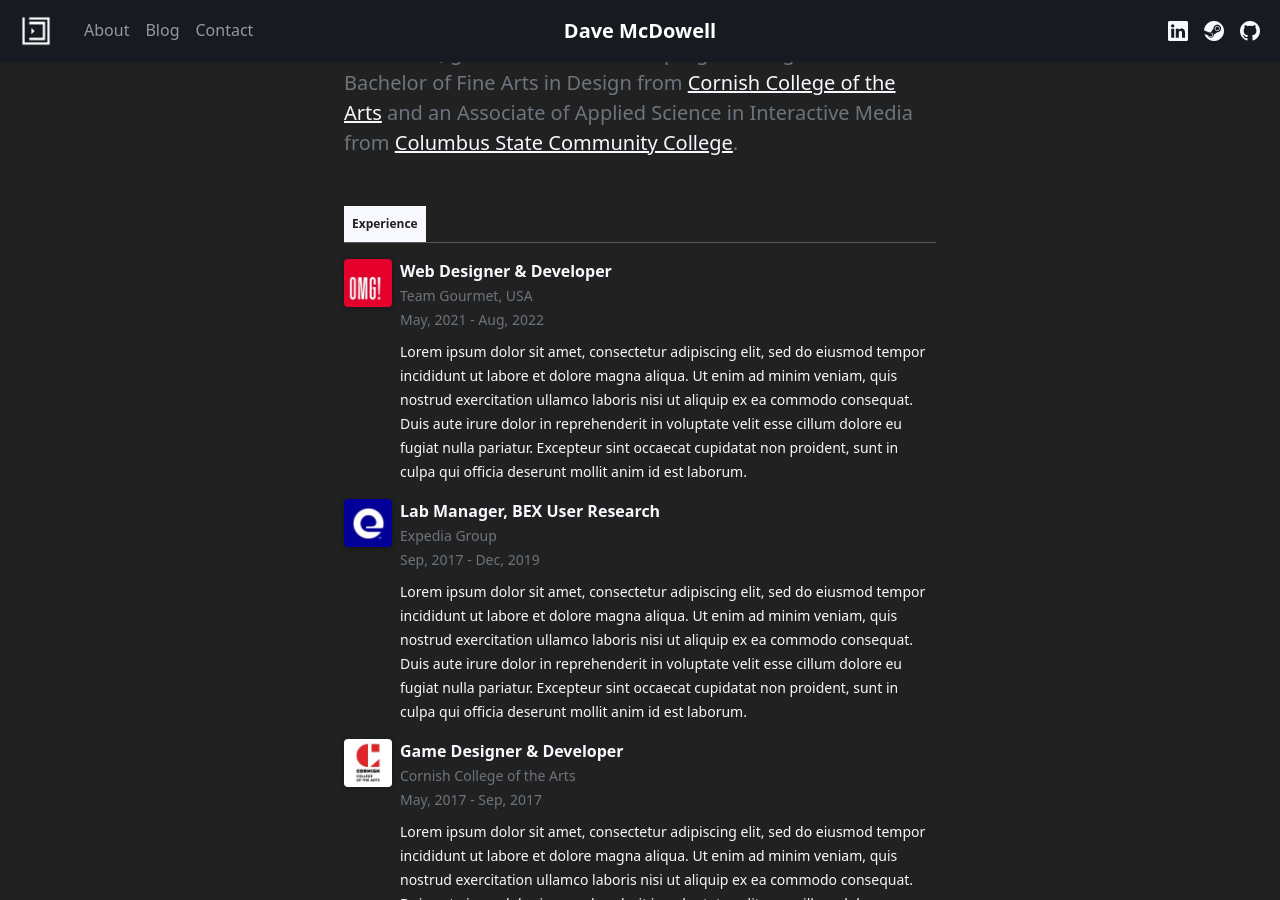
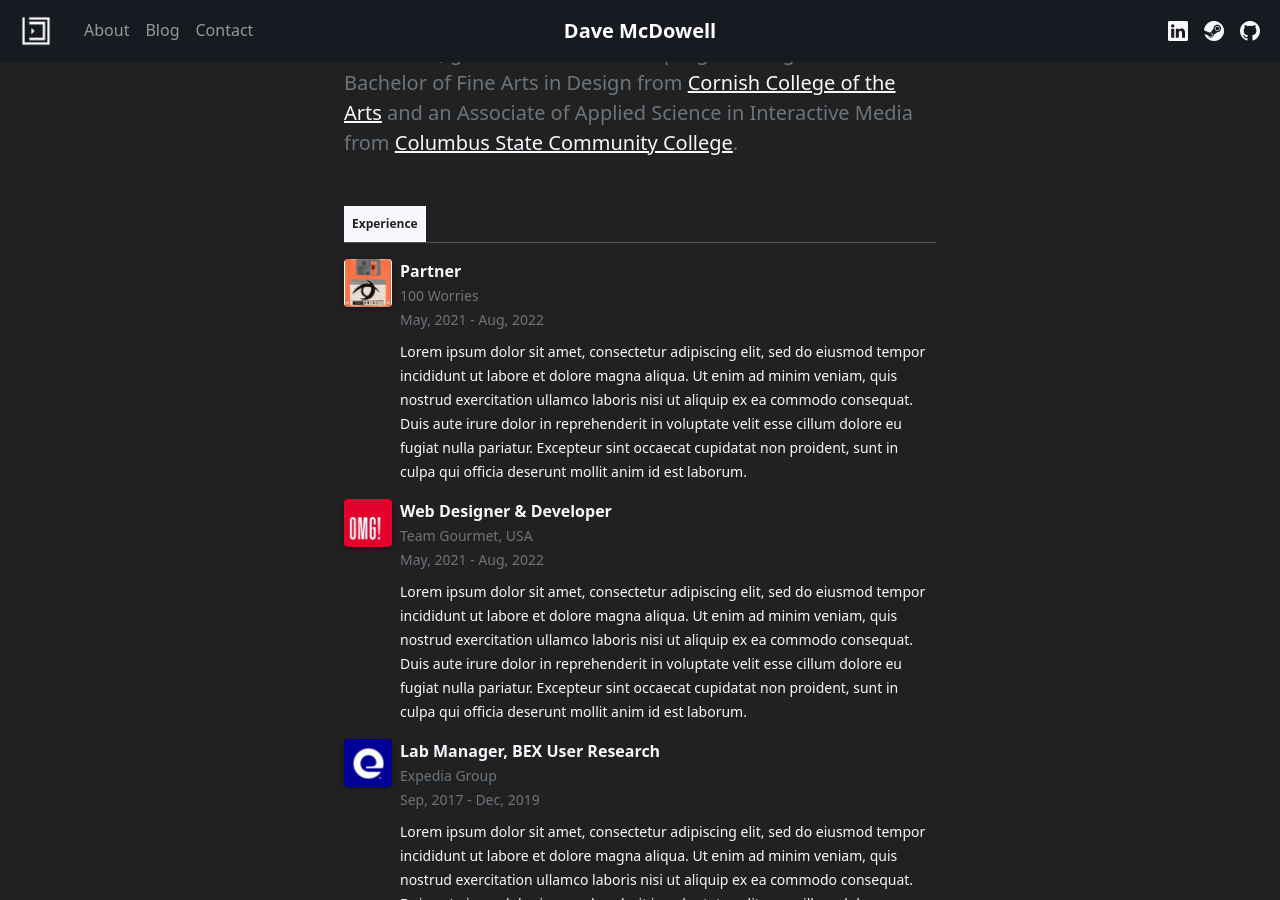
Before and after one commit to davemcdowell/portfolio, a Jekyll site: the page built from about.html, in a window 1280 px wide and 900 px high, scrolled down 351 px. Built offline with Jekyll 4.4.1, drawn with Linux system fonts in a browser that asks for light colours; nearby versions of some CDN libraries.

Commit message:
Update cv.yml

```diff
--- a/_data/cv.yml
+++ b/_data/cv.yml
@@ -3,6 +3,16 @@
     I'm a designer and developer of many things with a knack for making levels, games and a good amount of front-end web experience on the side. I started my interest with game development using the <a href="https://en.wikipedia.org/wiki/Build_(game_engine)" target="_blank" rel="noreferrer">BUILD Engine</a> and playing tons of <a href="https://en.wikipedia.org/wiki/Duke_Nukem_3D" target="_blank" rel="noreferrer">Duke 3D</a> back in 1996. Around the same time I found <a href="https://en.wikipedia.org/wiki/Microsoft_FrontPage" target="_blank" rel="noreferrer">Microsoft FrontPage</a>, so making websites became a thing in my life too.
     Since then I've done a bit of everything when it comes to games—level design, scripting, sound foley, 2D/3D art and animation, game/level mechanics programming. I have a Bachelor of Fine Arts in Design from <a href="https://www.cornish.edu/" target="_blank" rel="noreferrer">Cornish College of the Arts</a> and an Associate of Applied Science in Interactive Media from <a href="https://www.cscc.edu/" target="_blank" rel="noreferrer">Columbus State Community College</a>.
   experience:
+    -
+      logo: /assets/images/wrs.jpg
+      company: '100 Worries'
+      url: https://100worries.com/
+      job-title: Partner
+      start-date: May, 2021
+      end-date: Aug, 2022
+      description: >-
+        Lorem ipsum dolor sit amet, consectetur adipiscing elit, sed do eiusmod tempor incididunt ut labore et dolore magna aliqua. Ut enim ad minim veniam, quis nostrud exercitation ullamco laboris nisi ut aliquip ex ea commodo consequat.
+        Duis aute irure dolor in reprehenderit in voluptate velit esse cillum dolore eu fugiat nulla pariatur. Excepteur sint occaecat cupidatat non proident, sunt in culpa qui officia deserunt mollit anim id est laborum.
     -
       logo: /assets/images/omg.jpg
       company: Team Gourmet, USA
```
